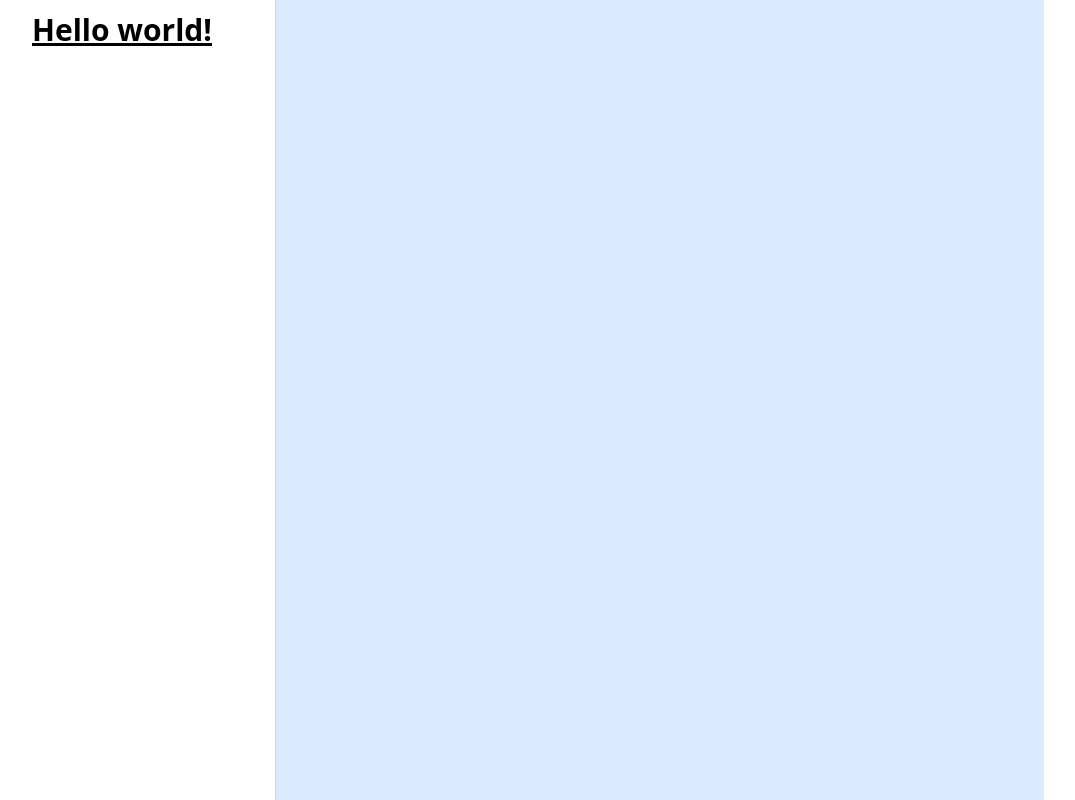
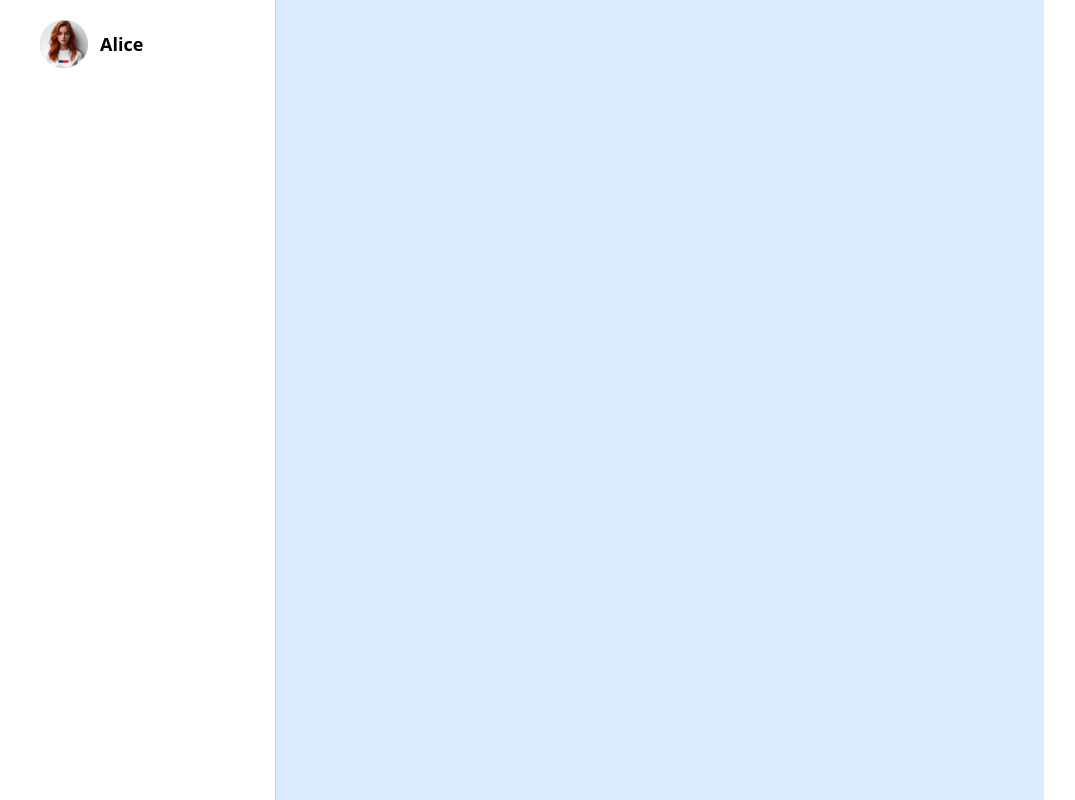
Before and after one commit to alygee/ts-dev-searchinform, a Vue app: page / in a window 1280 px wide. Shown: the whole page, without its empty margins (108-1183 px from the left). Built offline with nearby package versions, Linux system fonts and the light colour scheme.

Commit message:
create user list component

```diff
--- a/src/App.vue
+++ b/src/App.vue
@@ -1,9 +1,9 @@
+<script setup lang="ts">
+import UserList from './components/UserList.vue'
+</script>
+
 <template>
   <div class="max-w-screen-lg mx-auto bg-blue-100 h-screen">
-    <div class="w-1/4 bg-white border-r border-gray-300">
-      <div class="overflow-y-auto h-screen p-3 mb-9 pb-20">
-        <h1 class="text-3xl font-bold underline">Hello world!</h1>
-      </div>
-    </div>
+    <UserList />
   </div>
 </template>
--- /dev/null
+++ b/src/components/UserList.vue
@@ -0,0 +1,14 @@
+<template>
+  <div class="w-1/4 bg-white border-r border-gray-300">
+    <div class="overflow-y-auto h-screen p-3 mb-9 pb-20">
+      <div class="flex items-center mb-4 cursor-pointer hover:bg-gray-100 p-2 rounded-md">
+        <div class="w-12 h-12 bg-gray-300 rounded-full mr-3">
+          <img src="@/assets/images/user-1.jpg" alt="User Avatar" class="w-12 h-12 rounded-full" />
+        </div>
+        <div class="flex-1">
+          <h2 class="text-lg font-semibold">Alice</h2>
+        </div>
+      </div>
+    </div>
+  </div>
+</template>
```
